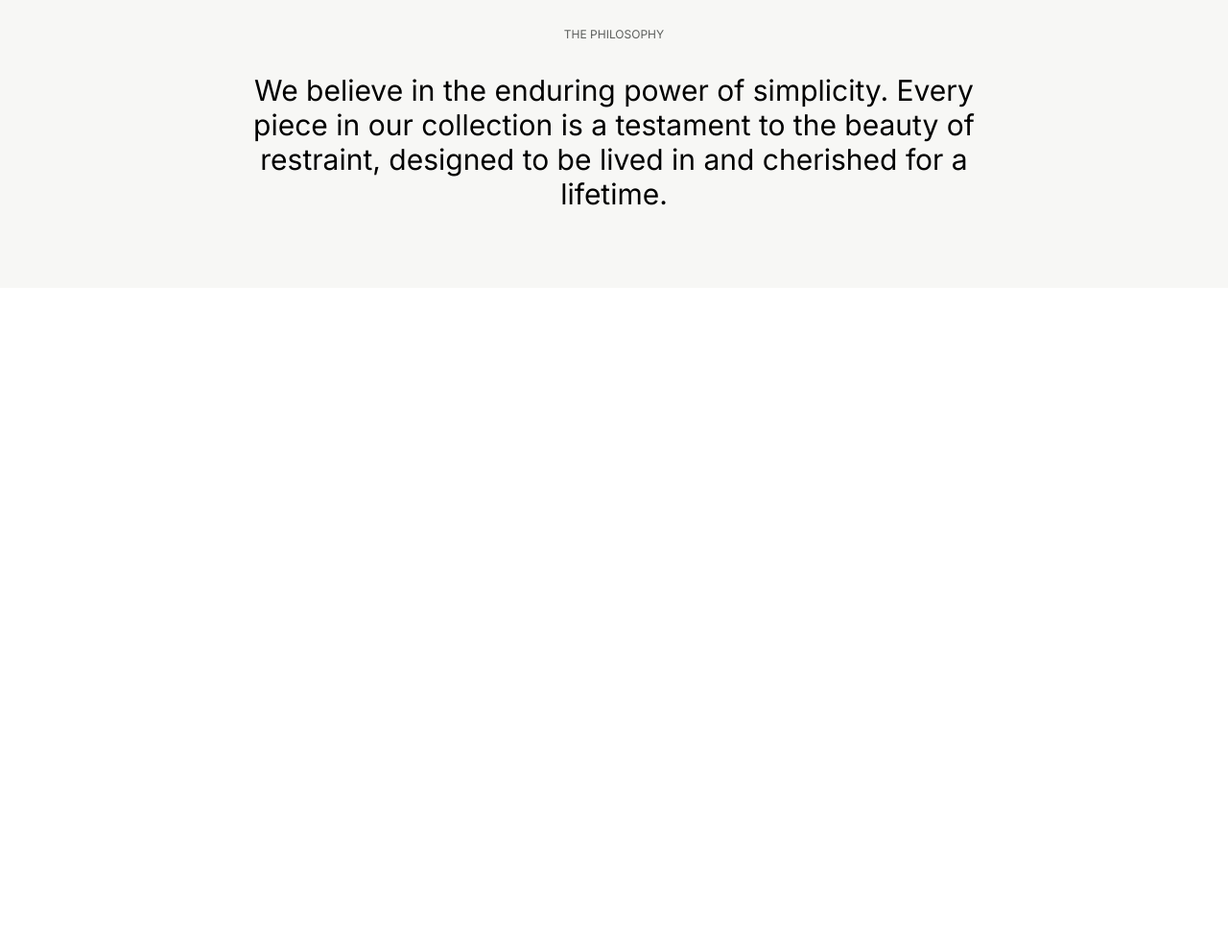
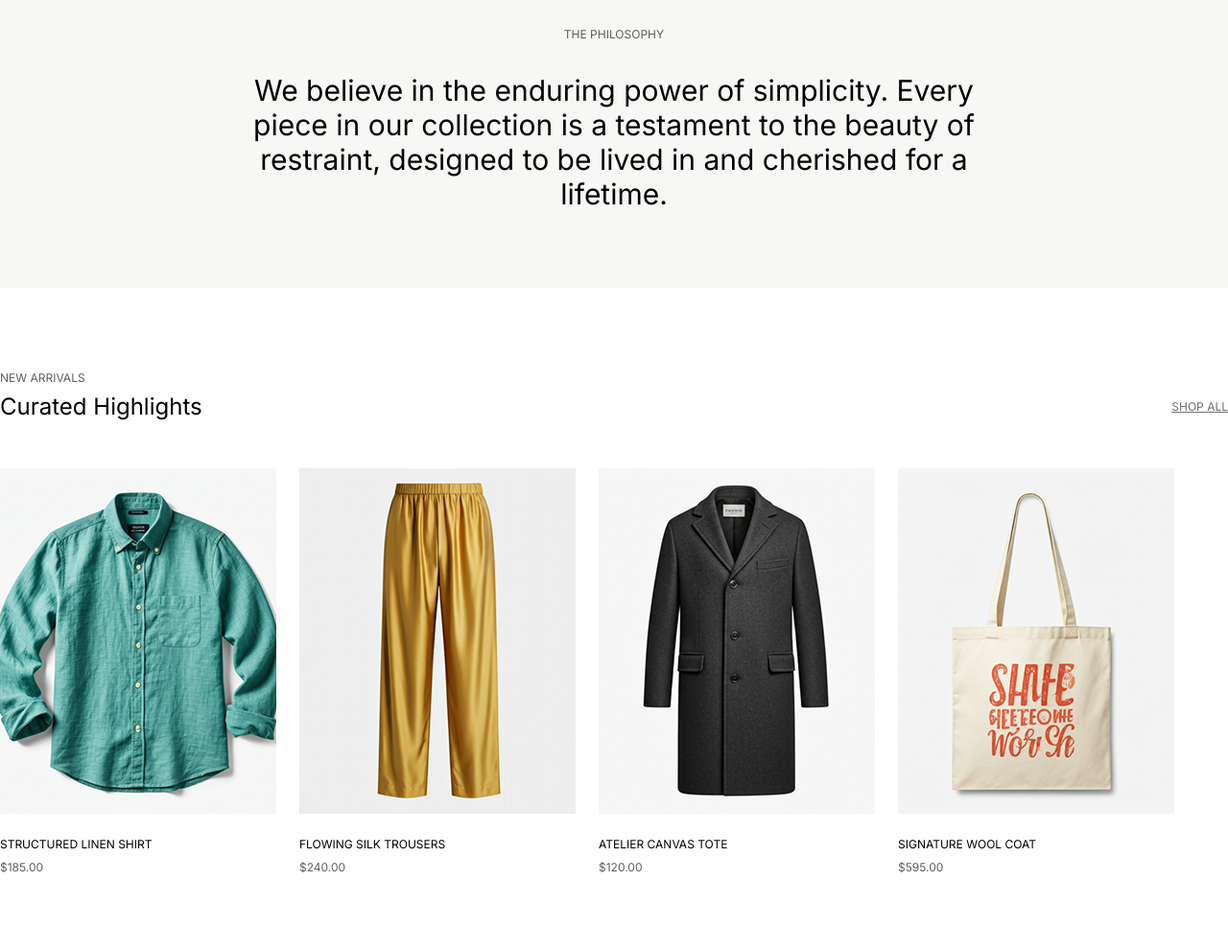
Before and after one commit to ahmadabudiab12/tailwind-project-fs17, a website: page index.html in a window 1280 px wide. Shown: the part 2977-3969 px from the top of the page at 96% size. Before the commit the page ends 3277 px from the top, so only its background shows below. Drawn offline with Linux system fonts and the light colour scheme.

Commit message:
Curated Highlights

```diff
--- a/index.html
+++ b/index.html
@@ -159,6 +159,67 @@
 
     </section>
 
+    <section class="py-20">
+      <div class="container mx-auto flex flex-col gap-12 p-6 md:p-0">
+        <div class="flex flex-col gap-1">
+          <div><span class="text-xs" >NEW ARRIVALS</span></div>
+        <div class="flex flex-row items-center justify-between">
+          <h2 class="text-2xl">Curated Highlights</h2>
+          <a class="underline nav-link" href="#">SHOP ALL</a>
+
+
+        </div>
+        </div>
+
+         <div class="flex flex-col sm:flex-row items-center  gap-6">
+        <div class="relative flex flex-col gap-6">
+
+          <img  src="./assets/img/landing page/Curated Highlights 1.png" alt="Curated Highlights 1">
+          <div class="flex flex-col gap-2">
+            <h3 class="text-xs ">STRUCTURED LINEN SHIRT</h3>
+            <span class="text-xs">$185.00</span>
+          </div>
+
+
+        </div>
+        <div class="relative flex flex-col gap-6">
+
+          <img src="./assets/img/landing page/Curated Highlights 2.png" alt="Curated Highlights 2">
+          <div class="flex flex-col gap-2">
+            <h3 class="text-xs">FLOWING SILK TROUSERS</h3>
+            <span class="text-xs">$240.00</span>
+
+          </div>
+
+        </div>
+        <div class="relative flex flex-col gap-6">
+
+          <img src="./assets/img/landing page/Curated Highlights 3.png" alt="Curated Highlights 3">
+          <div class="flex flex-col gap-2">
+
+            <h3 class="text-xs">ATELIER CANVAS TOTE</h3>
+            <span class="text-xs">$120.00</span>
+
+          </div>
+
+        </div>
+        <div class="relative flex flex-col gap-6">
+
+          <img src="./assets/img/landing page/Curated Highlights 4.png" alt="Curated Highlights 4">
+          <div class="flex flex-col gap-2">
+            <h3 class="text-xs">SIGNATURE WOOL COAT</h3>
+            <span class="text-xs">$595.00</span>
+
+          </div>
+
+        </div>
+      </div>
+
+
+      </div>
+    </section>
+
+
   </main>
 </body>
 </html>
```
Also changed, not shown: assets/src/output.css.
